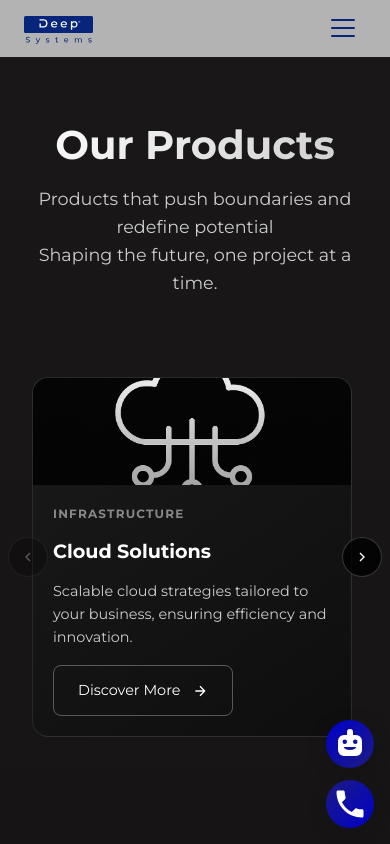
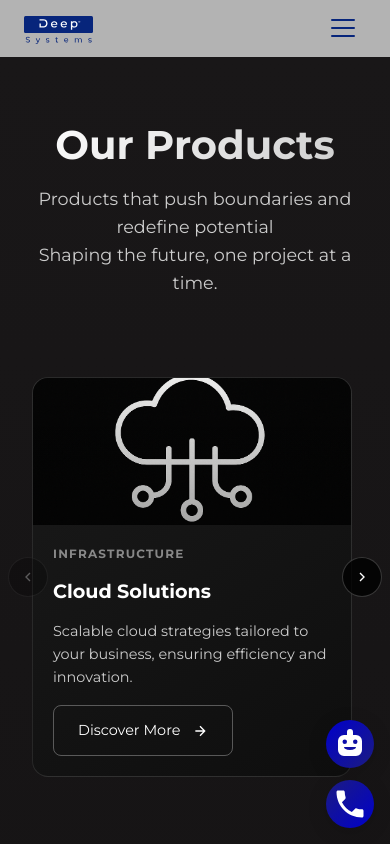
Before and after one commit to AliHusseiin/dss-website, an Angular app: page /products in a window 390 px wide. Shown: the top 844 px of the page. Built offline with nearby package versions, Linux system fonts and the light colour scheme.

Commit message:
modifying the mobile responsivness

```diff
--- a/src/app/components/HomePage/about/about-stats-box/about-stats-box.component.css
+++ b/src/app/components/HomePage/about/about-stats-box/about-stats-box.component.css
@@ -114,7 +114,7 @@
   }
 
   .stat-label {
-    font-size: clamp(0.7rem, 2.5vw, 0.7rem);
+    font-size: clamp(0.5rem, 2vw, 0.7rem);
     white-space: nowrap;
     overflow: hidden;
     text-overflow: ellipsis;
--- a/src/app/components/HomePage/hero/hero.component.css
+++ b/src/app/components/HomePage/hero/hero.component.css
@@ -72,3 +72,25 @@ font-weight: bold;
                  0 0 40px rgb(187, 188, 188);
   }
 }
+
+/* Tablets (768px and below) */
+@media (max-width: 768px) {
+  .contact-header h2 {
+    font-size: 2.2rem;
+  }
+
+  .contact-header p {
+    font-size: 0.95rem;
+  }
+}
+
+/* Mobile (480px and below) */
+@media (max-width: 480px) {
+  .contact-header h2 {
+    font-size: 1.8rem;
+  }
+
+  .contact-header p {
+    font-size: 0.9rem;
+  }
+}
--- a/src/app/components/HomePage/product/product.component.css
+++ b/src/app/components/HomePage/product/product.component.css
@@ -214,23 +214,54 @@
 .opacity-100 { opacity: 1; }
 
 @media (max-width: 768px) {
-  .our-products { padding: 4rem 1rem; }
-  .products-grid { padding: 1rem 0.5rem; gap: 1.5rem; }
-  .product-card { flex: 0 0 350px; }
-  .card-inner { height: 380px; }
-  .card-content { padding: 1.5rem; }
-  .section-title { font-size: 2.5rem; }
-  .scroll-indicator { width: 40px; height: 40px; }
-  .scroll-indicator svg { width: 16px; height: 16px; }
+  .our-products {
+    padding: 4rem 1rem;
+  }
+
+  .products-grid {
+    padding: 1rem 0.5rem;
+    gap: 1.5rem;
+  }
+
+  .product-card {
+    flex: 0 0 350px;
+  }
+
+  .card-inner {
+    height: 420px; /* ⬆️ Increased height */
+  }
+
+  .card-image {
+    height: 260px; /* ⬆️ Increased image height */
+  }
+
+  .card-content {
+    padding: 1.5rem;
+  }
+
+  .section-title {
+    font-size: 2.5rem;
+  }
+
+  .scroll-indicator {
+    width: 40px;
+    height: 40px;
+  }
+
+  .scroll-indicator svg {
+    width: 16px;
+    height: 16px;
+  }
 }
 
 @media (max-width: 480px) {
-  .product-card { flex: 0 0 320px; }
-  .card-inner { height: 360px; }
-  .card-content { padding: 1.25rem; }
-  .card-title { font-size: 1.2rem; }
-  .card-description { font-size: 0.9rem; }
-  .products-grid { padding: 1rem 0.25rem; }
-  .scroll-left { left: -20px; }
-  .scroll-right { right: -20px; }
+  .product-card {flex: 0 0 320px;}
+  .card-inner {height: 400px;}
+  .card-image {height: 250px;}
+  .card-content {padding: 1.25rem;}
+  .card-title {font-size: 1.2rem;}
+  .card-description {font-size: 0.9rem;}
+  .products-grid {padding: 1rem 0.25rem;}
+  .scroll-left {left: -20px;}
+  .scroll-right {right: -20px; }
 }
```
